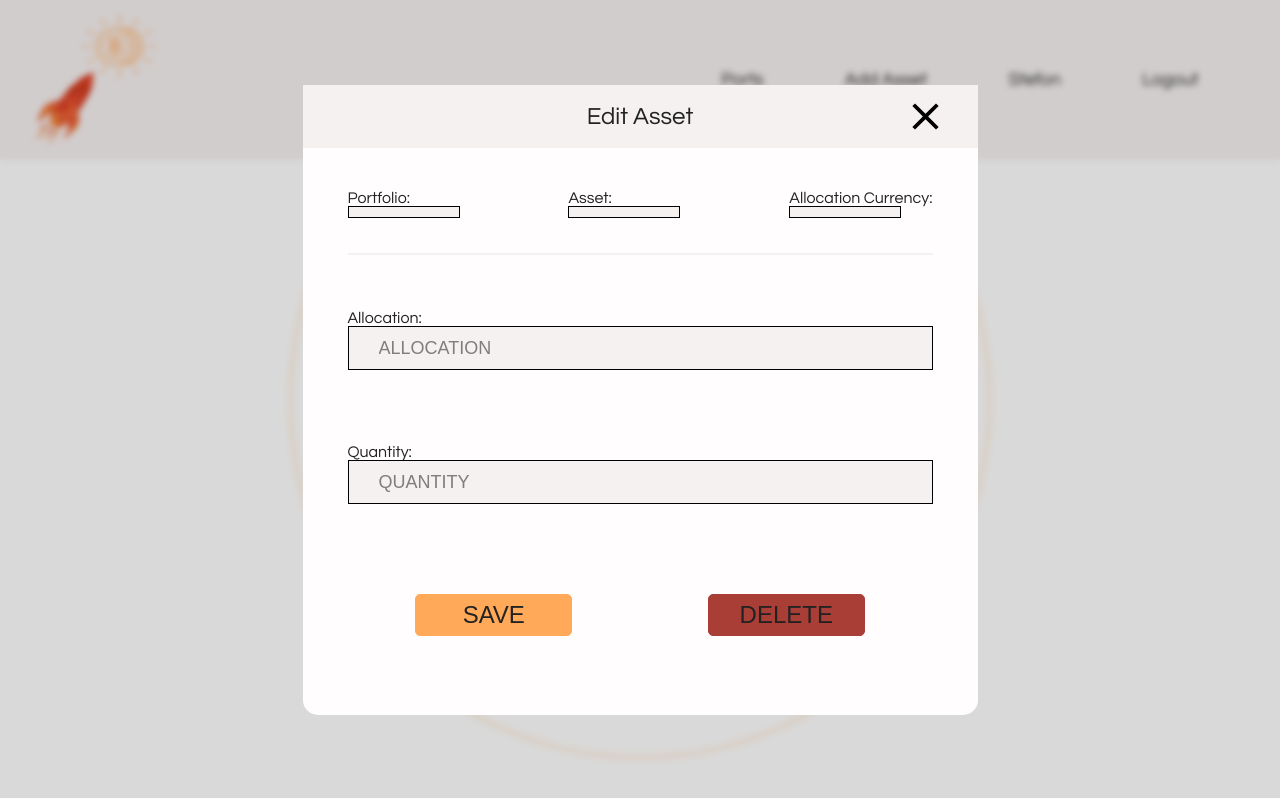
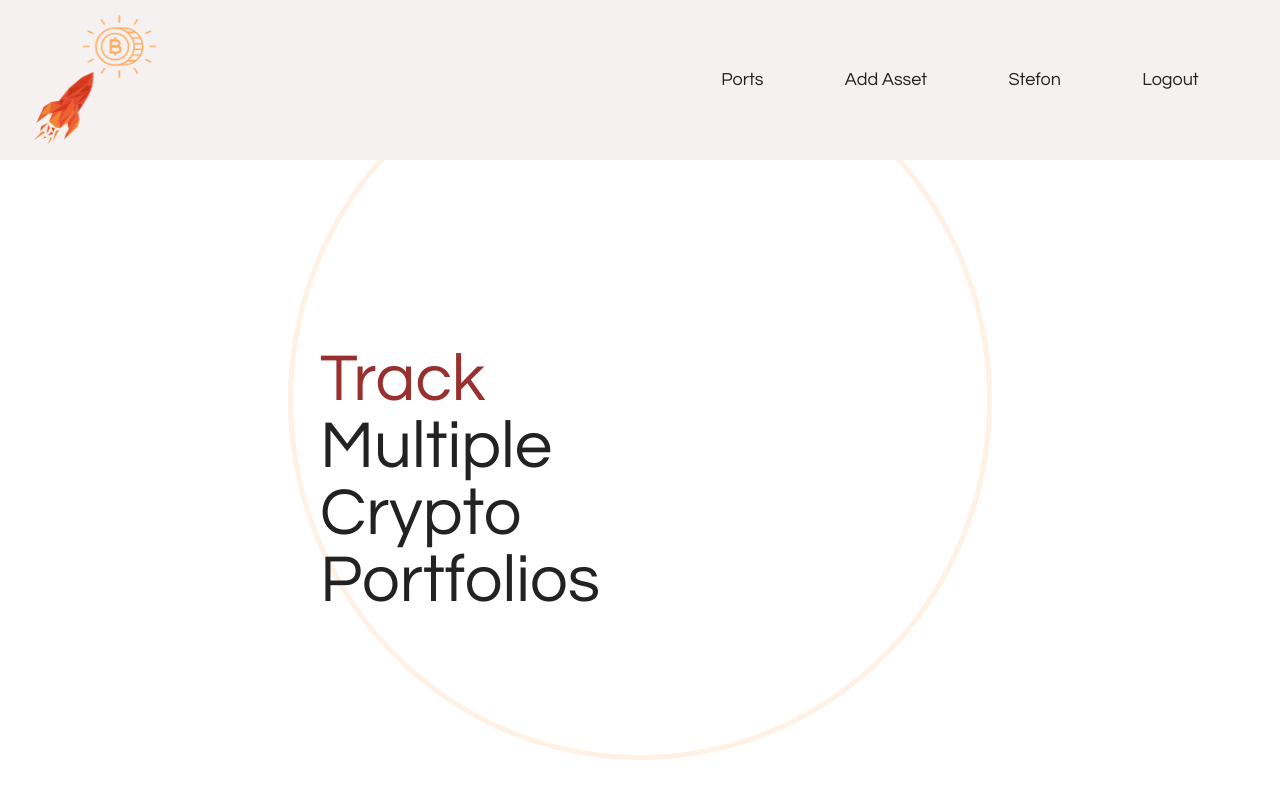
Before and after one commit to StefonSimmons/crypto-ports, a React (Create React App) app in the folder client/: page / in a window 1280 px wide. Built offline with nearby package versions, Linux system fonts and the light colour scheme; no server answers.

Commit message:
falsey modals

```diff
--- a/client/src/components/Main.jsx
+++ b/client/src/components/Main.jsx
@@ -17,7 +17,7 @@ export default function Main() {
   const [modal, updateModal] = useState({
     asset: false,
     port: false,
-    edit: true,
+    edit: false,
   })
   const [deleteMsgModal, updateMsgModal] = useState(false)
 
```
